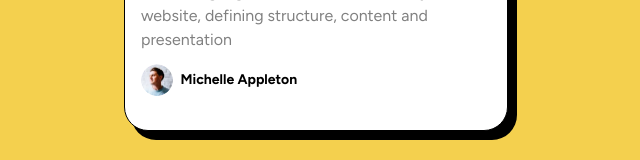
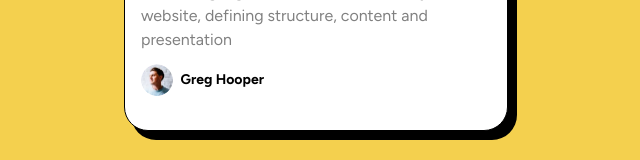
Before and after one commit to LEstebanR/FM_blog_preview_card, a React (Vite) app: page / in a window 1280 px wide. Shown: the part 533-693 px from the top of the page, without its empty margins (324-964 px from the left). Built offline with nearby package versions, Linux system fonts and the light colour scheme.

Commit message:
improve accesibility

```diff
--- a/src/App.tsx
+++ b/src/App.tsx
@@ -8,7 +8,7 @@ const CARD_DATA = {
     "These languages are backbone for every website, defining structure, content and presentation",
   author: {
     avatar: "/assets/images/image-avatar.webp",
-    name: "Michelle Appleton",
+    name: "Greg Hooper",
   },
 };
 
--- a/src/components/card.tsx
+++ b/src/components/card.tsx
@@ -42,7 +42,11 @@ const Card: React.FC<props> = ({ cardData }) => {
         </p>
         <p className="text-base text-gray">{cardData.description}</p>
         <span className="flex items-center gap-2">
-          <img className="h-8 rounded-full" src={cardData.author.avatar} />
+          <img
+            className="h-8 rounded-full"
+            src={cardData.author.avatar}
+            alt="author avatar"
+          />
           <p className="text-sm font-bold">{cardData.author.name}</p>
         </span>
       </div>
```
